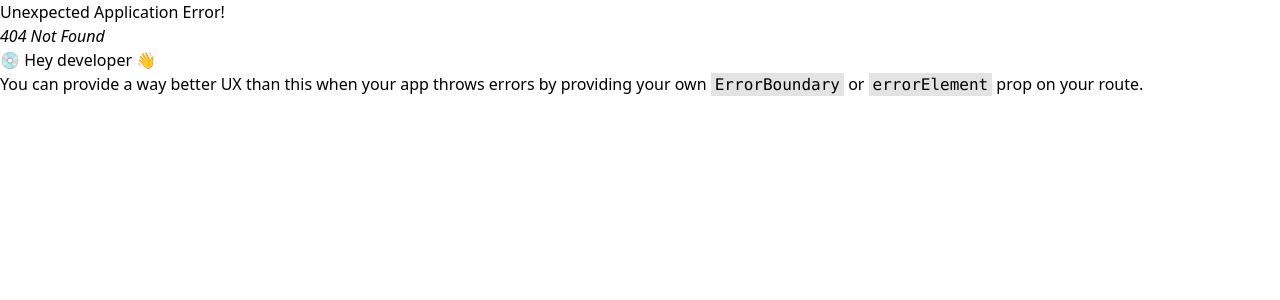
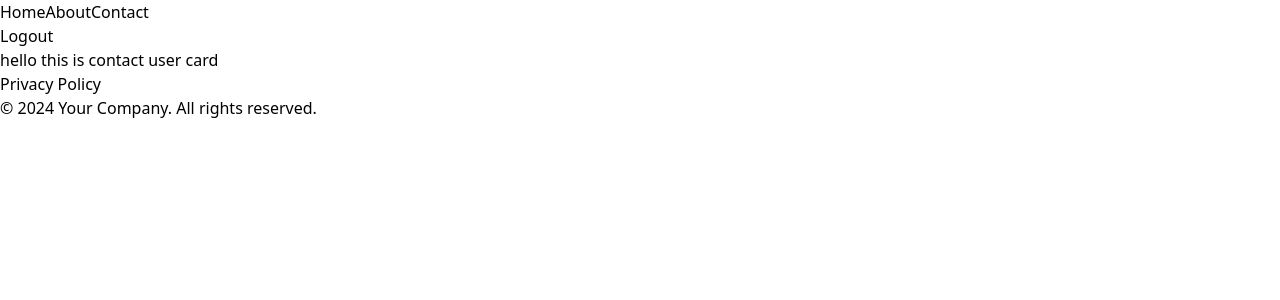
Before and after one commit to YogeshGheu/react-express, a React (Vite) app in the folder client/: page /app/user/contact in a window 1280 px wide. Before the commit this address had no page. Shown: the top 300 px of the page. Built offline with nearby package versions, Linux system fonts and the light colour scheme.

Commit message:
add some client components and modified navbar component for routing on home about and contact

```diff
--- a/client/src/App.jsx
+++ b/client/src/App.jsx
@@ -1,13 +1,11 @@
-
-
-import SignupPage from "./components/pages/SignupPage"
 
 
 function App() {
 
   return (
     <>
-      <SignupPage />
+
+      hello this is app.jsx
 
     </>
   )
--- /dev/null
+++ b/client/src/components/pages/AboutUser.jsx
@@ -0,0 +1,17 @@
+import Footer from "../partials/FooterBar"
+import Navbar from "../partials/NavigationBar"
+import AboutUserCard from "../partials/AboutUserCard"
+
+import React from 'react'
+
+const AboutUser = () => {
+  return (
+    <>
+        <Navbar/>
+        <AboutUserCard/>
+        <Footer/>
+    </>
+  )
+}
+
+export default AboutUser
--- /dev/null
+++ b/client/src/components/pages/ContactUser.jsx
@@ -0,0 +1,17 @@
+import Navbar from "../partials/NavigationBar";
+import Footer from "../partials/FooterBar";
+import ContactUserCard from "../partials/ContactUserCard"
+
+import React from 'react'
+
+const ContactUser = () => {
+  return (
+    <>
+    <Navbar />
+    <ContactUserCard />
+    <Footer />
+    </>
+  )
+}
+
+export default ContactUser
--- a/client/src/components/pages/Dashboard.jsx
+++ b/client/src/components/pages/Dashboard.jsx
@@ -6,7 +6,7 @@ const Dashboard = () => {
   return (
     <div>
       <Navbar/>
-      <div className="container flex justify-center ">
+      <div>
         hello my name is yogesh
       </div>
 
--- a/client/src/components/pages/LoginPage.jsx
+++ b/client/src/components/pages/LoginPage.jsx
@@ -37,7 +37,7 @@ const LoginPage = (props) => {
 
     if (response.success) {
       console.log('User logged in');
-      navigate('/app/home');
+      navigate('/app/user/home');
     } else {
       setErrorMessage("Invalid Credentials!")
       // console.log('Login failed: ', response.message);
--- /dev/null
+++ b/client/src/components/partials/AboutUserCard.jsx
@@ -0,0 +1,11 @@
+import React from 'react'
+
+const AboutUserCard = () => {
+  return (
+    <div>
+      hello this is about
+    </div>
+  )
+}
+
+export default AboutUserCard
--- /dev/null
+++ b/client/src/components/partials/ContactUserCard.jsx
@@ -0,0 +1,11 @@
+import React from 'react'
+
+const ContactUserCard = () => {
+  return (
+    <div>
+      hello this is contact user card
+    </div>
+  )
+}
+
+export default ContactUserCard
--- a/client/src/components/partials/NavigationBar.jsx
+++ b/client/src/components/partials/NavigationBar.jsx
@@ -5,27 +5,36 @@ const Navbar = () => {
   const navigate = useNavigate();
 
   const handleLogout = async () => {
+    const res = await fetch("/api/user/logout", { method: "POST" });
+    const response = await res.json()
+    console.log(response);
+    navigate('/user/login'); // Redirect to login page after logout
+  };
 
-    const res = await fetch("/api/user/logout", {method:"POST"});
-    const response = await res.json()
+  const handleAbout = async () => {
+    navigate('/app/user/about');
+  };
+  const handleHome = async () => {
+    navigate('/app/user/home');
+  };
+  const handleContact = async () => {
+    navigate('/app/user/contact');
+  };
 
 
-    console.log(response);
-    navigate('/user/login'); // Redirect to login page after logout
 
-  };
 
   return (
     <nav className="bg-gray-800 text-white p-4">
       <div className="container mx-auto flex justify-between items-center">
         <div className="flex space-x-4">
-          <Link to="/" className="px-3 py-2 rounded hover:bg-gray-700">
+          <Link onClick={handleHome} className="px-3 py-2 rounded hover:bg-gray-700">
             Home
           </Link>
-          <Link to="/about" className="px-3 py-2 rounded hover:bg-gray-700">
+          <Link onClick={handleAbout} className="px-3 py-2 rounded hover:bg-gray-700">
             About
           </Link>
-          <Link to="/contact" className="px-3 py-2 rounded hover:bg-gray-700">
+          <Link onClick={handleContact} className="px-3 py-2 rounded hover:bg-gray-700">
             Contact
           </Link>
         </div>
```
Also changed, not shown: client/src/main.jsx (+14 -3 lines), 2 other files (tests, documents, lock files or other folders).
